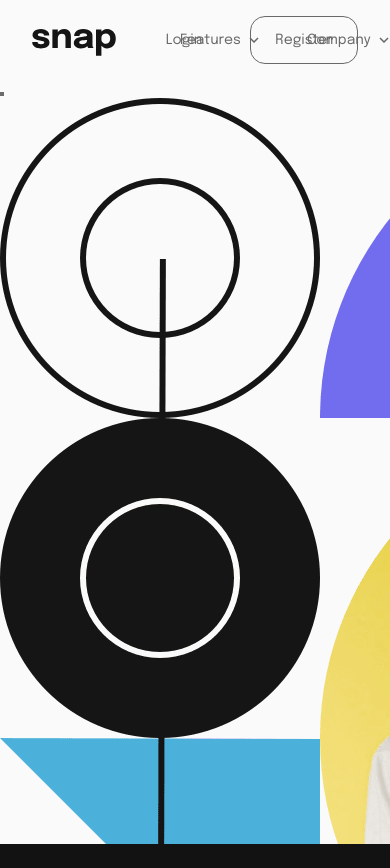
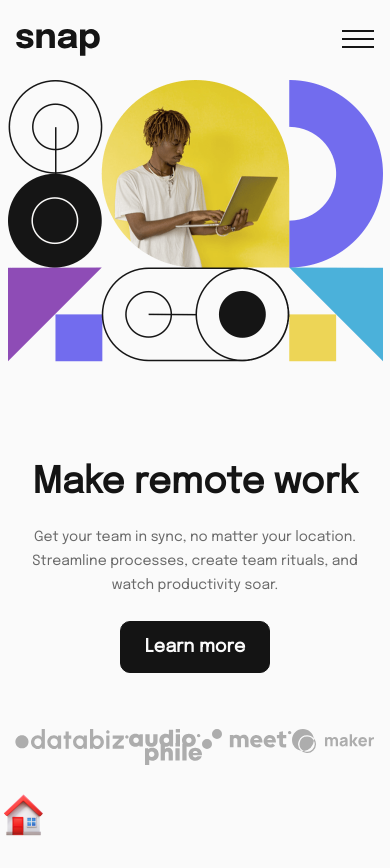
Before and after one commit to Moustafa-H/frontend-mentor-components, a Next.js app: page /intro-section-with-dropdown-navigation in a window 390 px wide. Before the commit the page ends 844 px from the top, so only its background shows below. Built offline with nearby package versions, Linux system fonts and the light colour scheme.

Commit message:
finished media queries, burger menu remaining

```diff
--- a/app/_components/HomeButton/HomeButton.css
+++ b/app/_components/HomeButton/HomeButton.css
@@ -1,18 +1,19 @@
 .home {
     position: absolute;
-    top: 1.5rem;
+    bottom: 1.5rem;
     left: 1rem;
+    z-index: 9999;
 }
 
 .home:hover {
     zoom: 150%;
-    top: 0.75rem;
+    bottom: 0.75rem;
     left: 0.25rem;
 }
 
 @media (width <= 600px) {
     .home {
-        top: 0;
+        bottom: 0;
         left: 0;
     }
 }
--- a/app/_components/intro-section-with-dropdown-navigation/Navbar/Navbar.module.css
+++ b/app/_components/intro-section-with-dropdown-navigation/Navbar/Navbar.module.css
@@ -74,3 +74,49 @@
     color: hsl(0, 0%, 60%);
     border-color: hsl(0, 0%, 60%);
 }
+
+.menuButton {
+    position: absolute;
+    right: 1rem;
+    background: none;
+    border: none;
+    cursor: pointer;
+    opacity: 0;
+    pointer-events: none;
+}
+
+@media (769px <= width <= 1024px) {
+    .header {
+        gap: 2rem;
+        padding: 1rem;
+    }
+
+    .ul {
+        gap: 1.5rem;
+    }
+
+    .buttonDiv {
+        gap: 1rem;
+    }
+}
+
+@media (width <= 768px) {
+    .header {
+        padding: 1rem;
+    }
+
+    .ul {
+        opacity: 0;
+        pointer-events: none;
+    }
+
+    .buttonDiv {
+        opacity: 0;
+        pointer-events: none;
+    }
+
+    .menuButton {
+        opacity: 1;
+        pointer-events: all;
+    }
+}
--- a/app/_components/intro-section-with-dropdown-navigation/Navbar/Navbar.tsx
+++ b/app/_components/intro-section-with-dropdown-navigation/Navbar/Navbar.tsx
@@ -23,6 +23,14 @@ const Navbar = () => {
           <Link href='/intro-section-with-dropdown-navigation'><button className={ styles.button }>Login</button></Link>
           <Link href='/intro-section-with-dropdown-navigation'><button className={ `${styles.button} ${styles.buttonBorder}` }>Register</button></Link>
         </div>
+        <button className={ styles.menuButton }>
+          <Image
+            src='./intro-section-with-dropdown-navigation/icon-menu.svg'
+            alt='menu'
+            width={32}
+            height={18}
+          />
+        </button>
     </header>
   )
 }
--- a/app/intro-section-with-dropdown-navigation/intro-section-with-dropdown-navigation.module.css
+++ b/app/intro-section-with-dropdown-navigation/intro-section-with-dropdown-navigation.module.css
@@ -1,9 +1,160 @@
 @import url('https://fonts.googleapis.com/css2?family=Epilogue&display=swap');
 
-/* font-family: 'Epilogue', sans-serif; */
-
 .main {
+    font-family: 'Epilogue', sans-serif;
     width: 100%;
-    height: 100vh;
+    height: auto;
+    min-height: 100vh;
     background-color: hsl(0, 0%, 98%);
 }
+
+.section {
+    display: flex;
+    justify-content: center;
+    gap: 10rem;
+    width: 100%;
+    padding: 5rem;
+}
+
+.textDiv {
+    display: flex;
+    flex-direction: column;
+    justify-content: center;
+    align-items: flex-start;
+    gap: 5rem;
+    padding-top: 5rem;
+}
+
+.ctaTitle {
+    font-size: 76px;
+    font-weight: 700;
+    color: hsl(0, 0%, 8%);
+}
+
+.ctaParagraph {
+    font-size: 18px;
+    font-weight: 500;
+    color: hsl(0, 0%, 41%);
+    width: 30rem;
+    line-height: 1.5rem;
+}
+
+.ctaButton {
+    border: 1.5px solid hsl(0, 0%, 8%);
+    background-color: hsl(0, 0%, 8%);
+    font-size: 18px;
+    padding: 1rem 1.5rem;
+    font-weight: 700;
+    color: hsl(0, 0%, 98%);
+    border-radius: 10px;
+    font-family: inherit;
+    cursor: pointer;
+}
+
+.ctaButton:hover {
+    background-color: rgb(90, 90, 90);
+}
+
+.ctaButton:active {
+    background-color: hsl(0, 0%, 98%);
+    color: hsl(0, 0%, 8%);
+}
+
+.sponsors {
+    display: flex;
+    gap: 2rem;
+}
+
+.heroDiv {
+    display: flex;
+    justify-content: center;
+    align-items: center;
+}
+
+.heroMobile {
+    opacity: 0;
+    position: absolute;
+    top: 0;
+    left: 0;
+}
+
+@media (1025px <= width <= 1200px) {
+    .section {
+        padding: 2rem;
+        gap: 2rem;
+    }
+}
+
+@media (769px <= width <= 1024px) {
+    .section {
+        padding: 0 2rem;
+        gap: 1rem;
+    }
+
+    .textDiv {
+        gap: 2rem;
+    }
+
+    .ctaTitle {
+        font-size: 46px;
+    }
+
+    .ctaParagraph {
+        font-size: 16px;
+        width: 20rem;
+    }
+
+    .sponsors {
+        gap: 1rem;
+    }
+
+    .heroDesktop {
+        width: calc(960px/3);
+        height: auto;
+    }
+}
+
+@media (width <= 768px) {
+    .section {
+        flex-direction: column;
+        padding: 0;
+        gap: 0;
+    }
+
+    .textDiv {
+        order: 2;
+        align-items: center;
+        padding: 3rem 1rem;
+        gap: 1.5rem;
+        height: 60vh;
+    }
+
+    .ctaTitle {
+        font-size: 36px;
+    }
+
+    .ctaParagraph {
+        width: 100%;
+        font-size: 14px;
+        text-align: center;
+    }
+
+    .sponsors {
+        padding-top: 2rem;
+        gap: 0rem;
+    }
+
+    .heroDiv {
+        order: 1;
+    }
+
+    .heroDesktop {
+        opacity: 0;
+        width: 0;
+        height: 0;
+    }
+    .heroMobile {
+        opacity: 1;
+        position: static;
+    }
+}
--- a/app/intro-section-with-dropdown-navigation/page.tsx
+++ b/app/intro-section-with-dropdown-navigation/page.tsx
@@ -3,6 +3,7 @@ import styles from './intro-section-with-dropdown-navigation.module.css'
 import HomeButton from '../_components/HomeButton/HomeButton'
 import type { Metadata } from 'next'
 import Navbar from '../_components/intro-section-with-dropdown-navigation/Navbar/Navbar'
+import Link from 'next/link'
 
 export const metadata: Metadata = {
     title: 'Intro Section With Dropdown Navigation',
@@ -11,28 +12,53 @@ export const metadata: Metadata = {
 const IntroSectionWithDropdownNavigation = () => {
   return (
     <main className={ styles.main }>
-        {/* <HomeButton /> */}
+        <HomeButton />
         <Navbar />
         <section className={ styles.section }>
           <div className={ styles.textDiv }>
-            <h1 className={ styles.ctaTitle }></h1>
-            <p className={ styles.ctaParagraph }></p>
-            <button className={ styles.ctaButton }></button>
-            <div className={ styles.sponsors }></div>
+            <h1 className={ styles.ctaTitle }>Make remote work</h1>
+            <p className={ styles.ctaParagraph }>Get your team in sync, no matter your location. Streamline processes, create team rituals, and watch productivity soar.</p>
+            <Link href='/intro-section-with-dropdown-navigation'><button className={ styles.ctaButton }>Learn more</button></Link>
+            <div className={ styles.sponsors }>
+              <Image
+                src='./intro-section-with-dropdown-navigation/client-databiz.svg'
+                alt='databiz'
+                width={114}
+                height={20}
+              />
+              <Image
+                src='./intro-section-with-dropdown-navigation/client-audiophile.svg'
+                alt='audiophile'
+                width={73}
+                height={36}
+              />
+              <Image
+                src='./intro-section-with-dropdown-navigation/client-meet.svg'
+                alt='meet'
+                width={90}
+                height={20}
+              />
+              <Image
+                src='./intro-section-with-dropdown-navigation/client-maker.svg'
+                alt='maker'
+                width={83}
+                height={24}
+              />
+            </div>
           </div>
-          <div>
+          <div className={ styles.heroDiv }>
             <Image
               src='./intro-section-with-dropdown-navigation/image-hero-desktop.png'
               alt='Hero'
-              width={960}
-              height={1280}
+              width={960/2}
+              height={1280/2}
               className={ styles.heroDesktop }
             />
             <Image
               src='./intro-section-with-dropdown-navigation/image-hero-mobile.png'
               alt='Hero'
-              width={750}
-              height={564}
+              width={750/2}
+              height={564/2}
               className={ styles.heroMobile }
             />
           </div>
```
